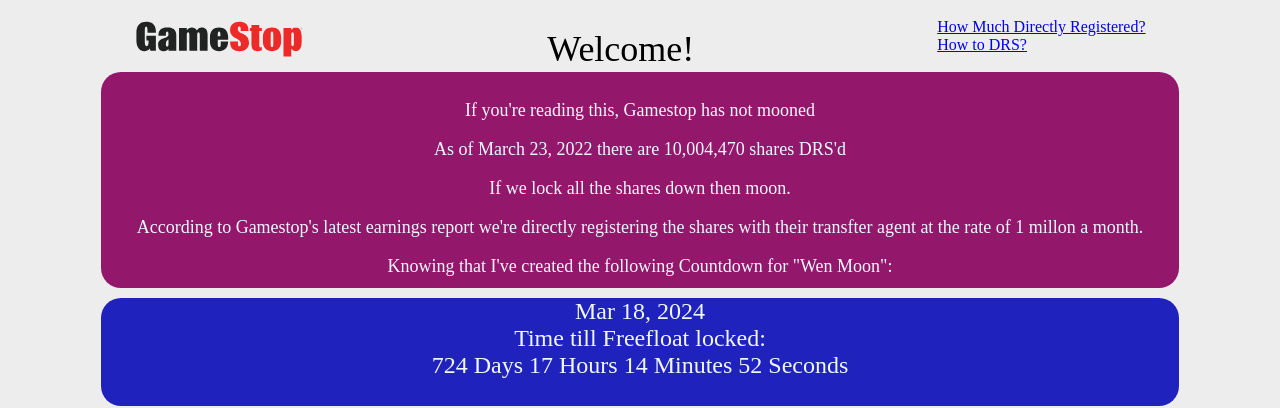
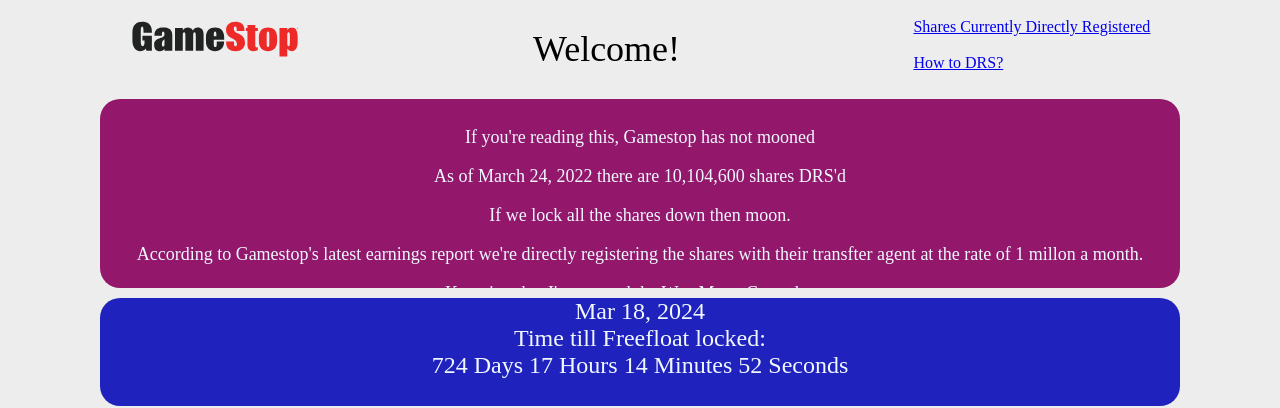
Before and after one commit to IamZex/moonlaunch, a plain HTML site: page index.html in a window 1280 px wide. Shown: the top 408 px of the page. Drawn offline with Linux system fonts and the light colour scheme.

Commit message:
Scrolling fixed

```diff
--- a/index.html
+++ b/index.html
@@ -15,19 +15,20 @@
         <div class="gamestop" id="link" > <a href="https://www.gamestop.com/"><img src="./photos/logo-gs-2.svg" alt="Gamestop"style width="170px"></a> </div>
         <div class="welcome" id="welcome">Welcome!</div>
         <div class="links" id="links">
-            <div><a href="https://www.computershared.net/">How Much Directly Registered?</a></div>
+            <div><a href="https://www.computershared.net/">Shares Currently Directly Registered</a></div>
+            <div class="whitespace">Easter Egg!</div>
             <div><a href="https://www.drsgme.org/what-is-drs">How to DRS?</a></div>
         </div>
     </div>
 
     <div class="wen_moon">
         <p> If you're reading this, Gamestop has not mooned</p>
-        <p> As of  March 23, 2022 there are 10,004,470 shares DRS'd </p>
+        <p> As of  March 24, 2022 there are 10,104,600 shares DRS'd </p>
         <p>If we lock all the shares down then moon.
         <p>According to Gamestop's latest earnings report
         we're directly registering the shares with their transfter agent at the rate of 1 millon
         a month.</p>
-        <p> Knowing that I've created the following Countdown for "Wen Moon":</p>
+        <p> Knowing that I've created the Wen Moon Countdown:</p>
     </div>
 
     <div id="floatContainer" class="floatContainer">
--- a/style.css
+++ b/style.css
@@ -1,12 +1,11 @@
 body{
     background-color: rgb(238, 237, 237);
-
 }
 .layout{
     display: grid;
     gap: 10px;
     grid-template-columns: 2fr repeat (3, 1fr) 2fr;
-    grid-template-rows: 10% 40% 20% 20% 10%;
+    grid-template-rows: 15% 35% 20% 20% 10%;
 }
 .header{
     background-color: rgb(238, 237, 237) ;
@@ -14,10 +13,12 @@
     display:flex;
     justify-content: space-around;
     grid-area: 1/1/2/6;
+
 }
 .welcome{
     padding: 10px;
     font-size: 36px;
+    gap: 20px;
 }
 .wen_moon{
     font-size: large;
@@ -28,14 +29,10 @@
     padding: 10px;
     overflow: hidden;
     overflow-y: scroll;
-
 }
-
 ::-webkit-scrollbar {
        display: none;
-
 }
-
 p{
     text-align: center;
 }
@@ -65,3 +62,6 @@
     text-align: center;
     grid-area: 5/2/6/5;
 }
+.whitespace{
+    color:rgb(238, 237, 237);
+}
```
